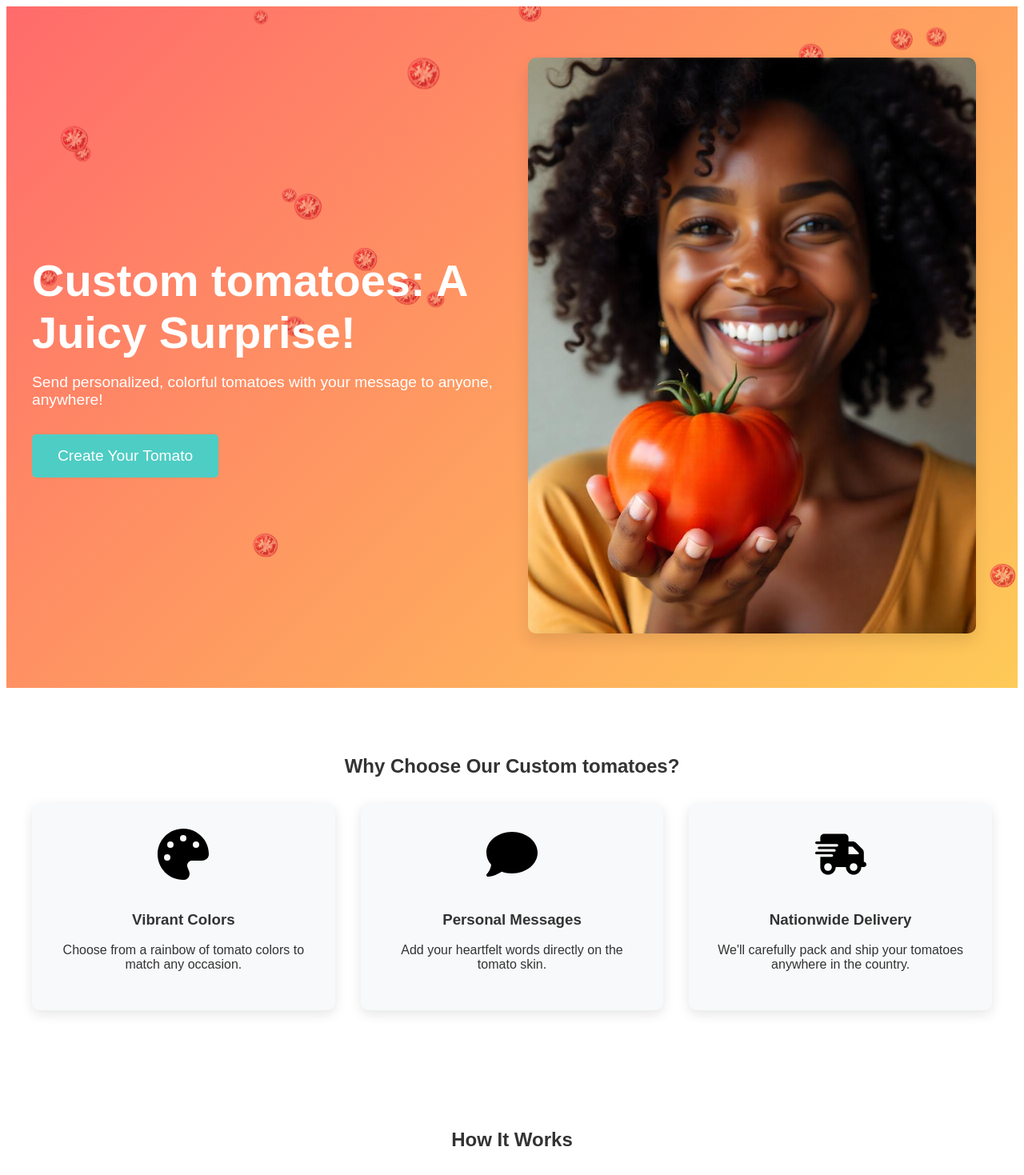
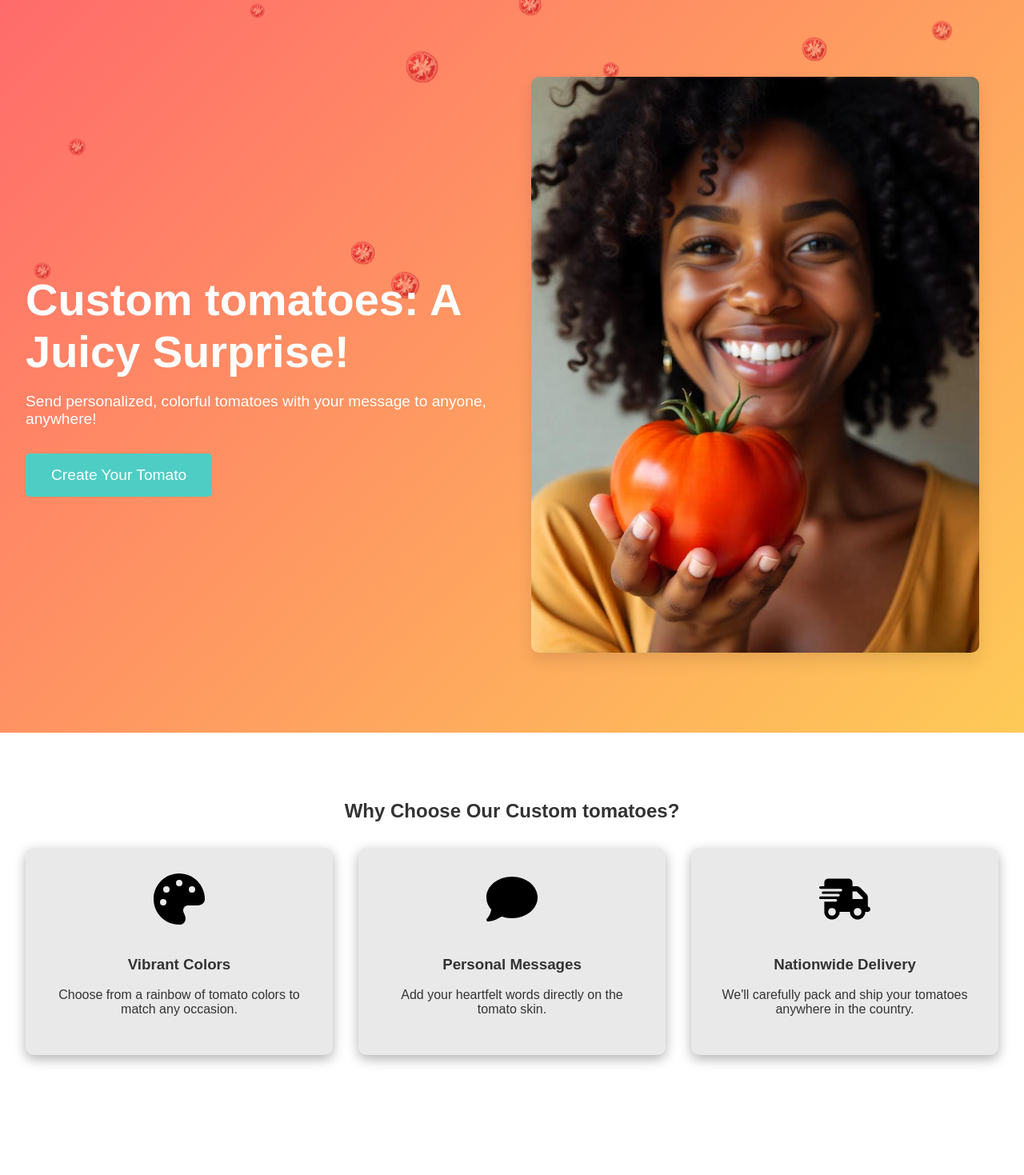
Before and after one commit to Tobimakkaroni/selling-tomatoes, a SvelteKit app: page / in a window 1280 px wide. Shown: the top 1469 px of the page at 80% size. Built offline with nearby package versions, Linux system fonts and the light colour scheme.

Commit message:
rm white border from herosection

```diff
--- a/src/routes/+page.svelte
+++ b/src/routes/+page.svelte
@@ -26,7 +26,7 @@
             return;
         }
 
-        const tomatoCount = 20;
+        const tomatoCount = 10;
         const maxtomatoesize = 50;
         const mintomatoesize = 20;
 
@@ -133,6 +133,13 @@
 </main>
 
 <style>
+    :global(html), :global(body) {
+        margin: 0;
+        padding: 0;
+        width: 100%;
+        height: 100%;
+    }
+
     main {
       font-family: 'Arial', sans-serif;
       color: #333;
@@ -143,7 +150,7 @@
         display: flex;
         align-items: center;
         justify-content: space-between;
-      padding: 4rem 2rem;
+        padding: 6rem 2rem;
         background: linear-gradient(135deg, #ff6b6b, #feca57);
         color: white;
         overflow: hidden;
@@ -236,10 +243,10 @@
     }
 
     .feature-item {
-      background-color: #f8f9fa;
+      background-color: #e9e9e9;
       padding: 2rem;
       border-radius: 10px;
-      box-shadow: 0 5px 15px rgba(0,0,0,0.1);
+      box-shadow: 0 5px 15px rgba(0,0,0,0.3);
       transition: transform 0.3s ease;
     }
 
```
Lines whose indentation alone changed are shown as unchanged.
